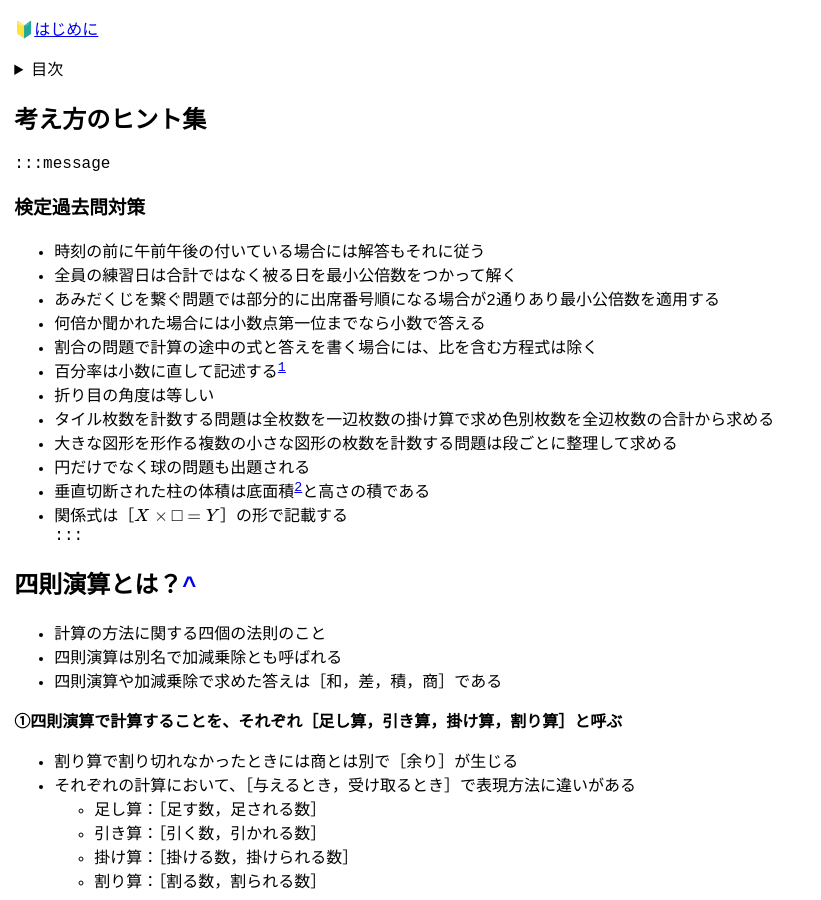
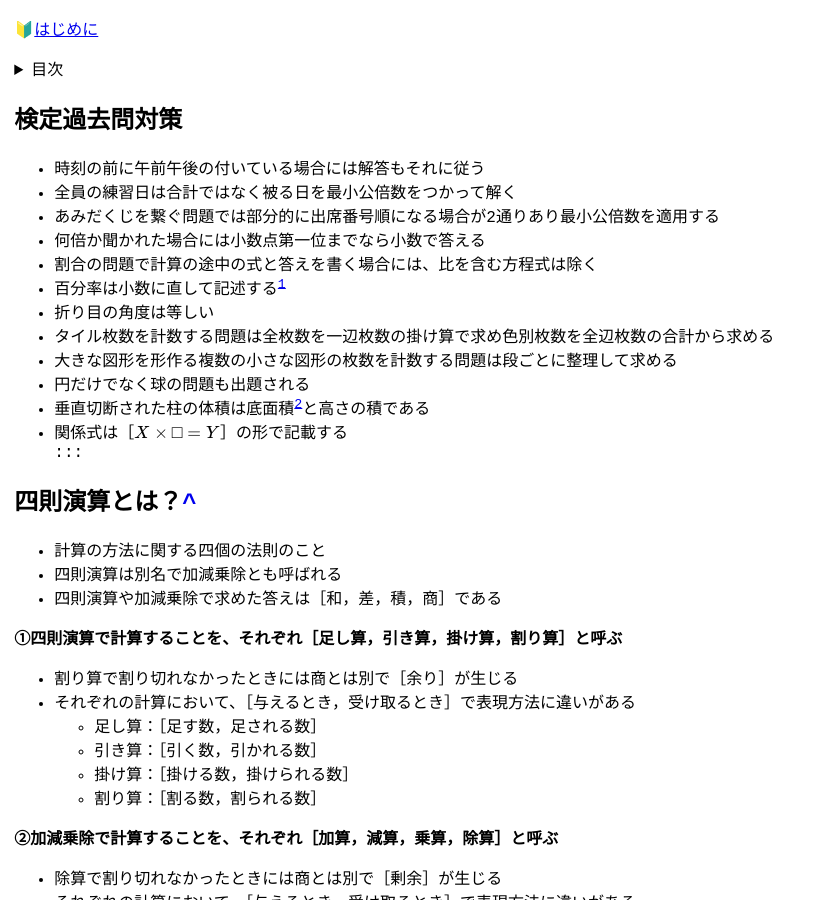
Before and after one commit to zoldof/algo-notes-ci, a Jekyll site: the page built from docs/dist/shougaku/index.md, in a window 1280 px wide and 900 px high. Shown: the whole window, without its empty margins (0-821 px from the left). Built offline with Jekyll 4.4.1, drawn with Linux system fonts in a browser that asks for light colours.

Commit message:
Update index.md

```diff
--- a/docs/dist/shougaku/index.md
+++ b/docs/dist/shougaku/index.md
@@ -7,9 +7,7 @@ robots: noindex
 {% include intro.md %}
 {% include toc.md %}
 
-## 考え方のヒント集
-:::message
-### 検定過去問対策
+## 検定過去問対策
 - 時刻の前に午前午後の付いている場合には解答もそれに従う
 - 全員の練習日は合計ではなく被る日を最小公倍数をつかって解く
 - あみだくじを繋ぐ問題では部分的に出席番号順になる場合が2通りあり最小公倍数を適用する
```
